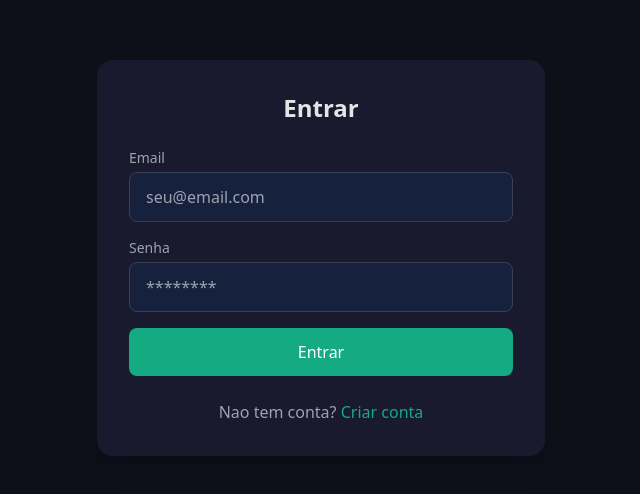
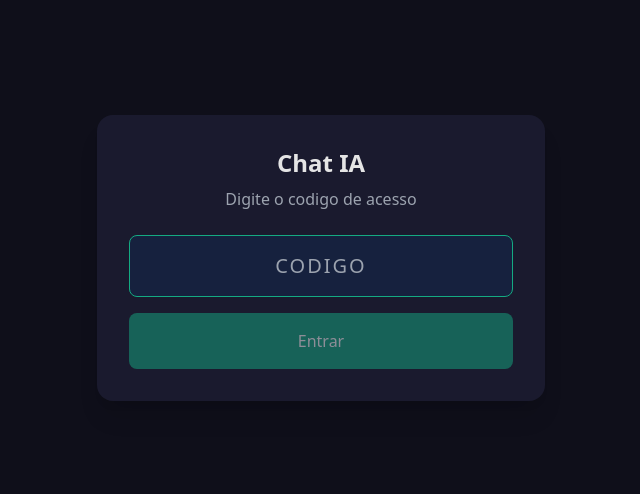
Before and after one commit to muffin-o-bot/chat-white-label, a Next.js app: page /login in a window 1280 px wide. Shown: the part 142-636 px from the top of the page, without its empty margins (319-959 px from the left). Built offline with nearby package versions, Linux system fonts and the light colour scheme.

Commit message:
feat: simplificar auth para codigo de acesso
- Remover registro (email/senha)
- Login apenas com codigo secreto (hash sha256)
- Codigo padrao: muffin2026
- Atualizar README

```diff
--- a/app/api/auth/login/route.ts
+++ b/app/api/auth/login/route.ts
@@ -1,35 +1,59 @@
 import { NextRequest, NextResponse } from 'next/server';
-import { compare } from 'bcryptjs';
 import prisma from '@/lib/prisma';
 import { createToken, setAuthCookie } from '@/lib/auth';
-import { z } from 'zod';
+import { createHash } from 'crypto';
 
-const loginSchema = z.object({
-  email: z.string().email('Email invalido'),
-  password: z.string().min(1, 'Senha obrigatoria'),
-});
+// Hash do codigo de acesso - mude isso para gerar um novo codigo
+// Para gerar: echo -n "SEU_CODIGO" | sha256sum
+const ACCESS_CODE_HASH = process.env.ACCESS_CODE_HASH ||
+  'a665a45920422f9d417e4867efdc4fb8a04a1f3fff1fa07e998e86f7f7a27ae3'; // default: "123"
 
 export async function POST(request: NextRequest) {
   try {
     const body = await request.json();
-    const { email, password } = loginSchema.parse(body);
+    const { code } = body;
 
-    // Find user
-    const user = await prisma.user.findUnique({ where: { email } });
-    if (!user) {
+    if (!code) {
       return NextResponse.json(
-        { error: 'Email ou senha incorretos' },
+        { error: 'Codigo obrigatorio' },
+        { status: 400 }
+      );
+    }
+
+    // Hash the provided code
+    const codeHash = createHash('sha256').update(code.trim()).digest('hex');
+
+    // Check if code matches
+    if (codeHash !== ACCESS_CODE_HASH) {
+      return NextResponse.json(
+        { error: 'Codigo invalido' },
         { status: 401 }
       );
     }
 
-    // Check password
-    const valid = await compare(password, user.passwordHash);
-    if (!valid) {
-      return NextResponse.json(
-        { error: 'Email ou senha incorretos' },
-        { status: 401 }
-      );
+    // Find or create the shared user
+    let user = await prisma.user.findUnique({
+      where: { email: 'shared@chat.local' }
+    });
+
+    if (!user) {
+      user = await prisma.user.create({
+        data: {
+          email: 'shared@chat.local',
+          passwordHash: 'code-based-auth',
+          name: 'Usuario',
+        },
+      });
+
+      // Create default personalization
+      await prisma.chatPersonalization.create({
+        data: {
+          userId: user.id,
+          displayName: 'Usuario',
+          tone: 'friendly',
+          model: 'gemini-2.0-flash-001',
+        },
+      });
     }
 
     // Create token and set cookie
@@ -40,20 +64,8 @@ export async function POST(request: NextRequest) {
     });
     await setAuthCookie(token);
 
-    return NextResponse.json({
-      user: {
-        id: user.id,
-        email: user.email,
-        name: user.name,
-      },
-    });
+    return NextResponse.json({ success: true });
   } catch (error) {
-    if (error instanceof z.ZodError) {
-      return NextResponse.json(
-        { error: error.errors[0].message },
-        { status: 400 }
-      );
-    }
     console.error('Login error:', error);
     return NextResponse.json(
       { error: 'Erro ao fazer login' },
--- a/app/api/auth/register/route.ts
+++ /dev/null
@@ -1,76 +0,0 @@
-import { NextRequest, NextResponse } from 'next/server';
-import { hash } from 'bcryptjs';
-import prisma from '@/lib/prisma';
-import { createToken, setAuthCookie } from '@/lib/auth';
-import { z } from 'zod';
-
-const registerSchema = z.object({
-  email: z.string().email('Email invalido'),
-  password: z.string().min(6, 'Senha deve ter no minimo 6 caracteres'),
-  name: z.string().min(2, 'Nome deve ter no minimo 2 caracteres').optional(),
-});
-
-export async function POST(request: NextRequest) {
-  try {
-    const body = await request.json();
-    const { email, password, name } = registerSchema.parse(body);
-
-    // Check if user exists
-    const existing = await prisma.user.findUnique({ where: { email } });
-    if (existing) {
-      return NextResponse.json(
-        { error: 'Email ja cadastrado' },
-        { status: 409 }
-      );
-    }
-
-    // Create user
-    const passwordHash = await hash(password, 12);
-    const user = await prisma.user.create({
-      data: {
-        email,
-        passwordHash,
-        name: name || null,
-      },
-    });
-
-    // Create default personalization
-    await prisma.chatPersonalization.create({
-      data: {
-        userId: user.id,
-        displayName: name || email.split('@')[0],
-        tone: 'friendly',
-        instructions: null,
-        model: 'gemini-2.0-flash',
-      },
-    });
-
-    // Create token and set cookie
-    const token = await createToken({
-      id: user.id,
-      email: user.email,
-      name: user.name,
-    });
-    await setAuthCookie(token);
-
-    return NextResponse.json({
-      user: {
-        id: user.id,
-        email: user.email,
-        name: user.name,
-      },
-    });
-  } catch (error) {
-    if (error instanceof z.ZodError) {
-      return NextResponse.json(
-        { error: error.errors[0].message },
-        { status: 400 }
-      );
-    }
-    console.error('Register error:', error);
-    return NextResponse.json(
-      { error: 'Erro ao criar conta' },
-      { status: 500 }
-    );
-  }
-}
--- a/app/login/page.tsx
+++ b/app/login/page.tsx
@@ -2,12 +2,10 @@
 
 import { useState } from 'react';
 import { useRouter } from 'next/navigation';
-import Link from 'next/link';
 
 export default function LoginPage() {
   const router = useRouter();
-  const [email, setEmail] = useState('');
-  const [password, setPassword] = useState('');
+  const [code, setCode] = useState('');
   const [error, setError] = useState('');
   const [loading, setLoading] = useState(false);
 
@@ -20,13 +18,13 @@ export default function LoginPage() {
       const res = await fetch('/api/auth/login', {
         method: 'POST',
         headers: { 'Content-Type': 'application/json' },
-        body: JSON.stringify({ email, password }),
+        body: JSON.stringify({ code: code.trim() }),
       });
 
       const data = await res.json();
 
       if (!res.ok) {
-        setError(data.error || 'Erro ao fazer login');
+        setError(data.error || 'Codigo invalido');
         return;
       }
 
@@ -43,9 +41,12 @@ export default function LoginPage() {
     <div className="min-h-screen flex items-center justify-center px-4">
       <div className="w-full max-w-md">
         <div className="bg-surface rounded-2xl p-8 shadow-xl">
-          <h1 className="text-2xl font-bold text-heading mb-6 text-center">
-            Entrar
+          <h1 className="text-2xl font-bold text-heading mb-2 text-center">
+            Chat IA
           </h1>
+          <p className="text-muted text-center mb-6">
+            Digite o codigo de acesso
+          </p>
 
           {error && (
             <div className="bg-red-500/10 border border-red-500/30 text-red-400 px-4 py-3 rounded-lg mb-4">
@@ -55,44 +56,25 @@ export default function LoginPage() {
 
           <form onSubmit={handleSubmit} className="space-y-4">
             <div>
-              <label className="block text-sm text-muted mb-1">Email</label>
               <input
-                type="email"
-                value={email}
-                onChange={(e) => setEmail(e.target.value)}
+                type="text"
+                value={code}
+                onChange={(e) => setCode(e.target.value)}
                 required
-                className="w-full px-4 py-3 bg-surface-alt border border-gray-700 rounded-lg text-heading focus:outline-none focus:border-primary"
-                placeholder="seu@email.com"
-              />
-            </div>
-
-            <div>
-              <label className="block text-sm text-muted mb-1">Senha</label>
-              <input
-                type="password"
-                value={password}
-                onChange={(e) => setPassword(e.target.value)}
-                required
-                className="w-full px-4 py-3 bg-surface-alt border border-gray-700 rounded-lg text-heading focus:outline-none focus:border-primary"
-                placeholder="********"
+                autoFocus
+                className="w-full px-4 py-4 bg-surface-alt border border-gray-700 rounded-lg text-heading text-center text-xl tracking-widest focus:outline-none focus:border-primary"
+                placeholder="CODIGO"
               />
             </div>
 
             <button
               type="submit"
-              disabled={loading}
-              className="w-full py-3 bg-primary hover:bg-primary-hover text-white font-medium rounded-lg transition-colors disabled:opacity-50"
+              disabled={loading || !code.trim()}
+              className="w-full py-4 bg-primary hover:bg-primary-hover text-white font-medium rounded-lg transition-colors disabled:opacity-50"
             >
-              {loading ? 'Entrando...' : 'Entrar'}
+              {loading ? 'Verificando...' : 'Entrar'}
             </button>
           </form>
-
-          <p className="mt-6 text-center text-muted">
-            Nao tem conta?{' '}
-            <Link href="/register" className="text-primary hover:underline">
-              Criar conta
-            </Link>
-          </p>
         </div>
       </div>
     </div>
--- a/app/register/page.tsx
+++ /dev/null
@@ -1,113 +0,0 @@
-'use client';
-
-import { useState } from 'react';
-import { useRouter } from 'next/navigation';
-import Link from 'next/link';
-
-export default function RegisterPage() {
-  const router = useRouter();
-  const [name, setName] = useState('');
-  const [email, setEmail] = useState('');
-  const [password, setPassword] = useState('');
-  const [error, setError] = useState('');
-  const [loading, setLoading] = useState(false);
-
-  async function handleSubmit(e: React.FormEvent) {
-    e.preventDefault();
-    setError('');
-    setLoading(true);
-
-    try {
-      const res = await fetch('/api/auth/register', {
-        method: 'POST',
-        headers: { 'Content-Type': 'application/json' },
-        body: JSON.stringify({ name, email, password }),
-      });
-
-      const data = await res.json();
-
-      if (!res.ok) {
-        setError(data.error || 'Erro ao criar conta');
-        return;
-      }
-
-      router.push('/chat');
-      router.refresh();
-    } catch {
-      setError('Erro de conexao');
-    } finally {
-      setLoading(false);
-    }
-  }
-
-  return (
-    <div className="min-h-screen flex items-center justify-center px-4">
-      <div className="w-full max-w-md">
-        <div className="bg-surface rounded-2xl p-8 shadow-xl">
-          <h1 className="text-2xl font-bold text-heading mb-6 text-center">
-            Criar Conta
-          </h1>
-
-          {error && (
-            <div className="bg-red-500/10 border border-red-500/30 text-red-400 px-4 py-3 rounded-lg mb-4">
-              {error}
-            </div>
-          )}
-
-          <form onSubmit={handleSubmit} className="space-y-4">
-            <div>
-              <label className="block text-sm text-muted mb-1">Nome</label>
-              <input
-                type="text"
-                value={name}
-                onChange={(e) => setName(e.target.value)}
-                className="w-full px-4 py-3 bg-surface-alt border border-gray-700 rounded-lg text-heading focus:outline-none focus:border-primary"
-                placeholder="Seu nome"
-              />
-            </div>
-
-            <div>
-              <label className="block text-sm text-muted mb-1">Email</label>
-              <input
-                type="email"
-                value={email}
-                onChange={(e) => setEmail(e.target.value)}
-                required
-                className="w-full px-4 py-3 bg-surface-alt border border-gray-700 rounded-lg text-heading focus:outline-none focus:border-primary"
-                placeholder="seu@email.com"
-              />
-            </div>
-
-            <div>
-              <label className="block text-sm text-muted mb-1">Senha</label>
-              <input
-                type="password"
-                value={password}
-                onChange={(e) => setPassword(e.target.value)}
-                required
-                minLength={6}
-                className="w-full px-4 py-3 bg-surface-alt border border-gray-700 rounded-lg text-heading focus:outline-none focus:border-primary"
-                placeholder="Minimo 6 caracteres"
-              />
-            </div>
-
-            <button
-              type="submit"
-              disabled={loading}
-              className="w-full py-3 bg-primary hover:bg-primary-hover text-white font-medium rounded-lg transition-colors disabled:opacity-50"
-            >
-              {loading ? 'Criando...' : 'Criar Conta'}
-            </button>
-          </form>
-
-          <p className="mt-6 text-center text-muted">
-            Ja tem conta?{' '}
-            <Link href="/login" className="text-primary hover:underline">
-              Entrar
-            </Link>
-          </p>
-        </div>
-      </div>
-    </div>
-  );
-}
```
Also changed, not shown: 2 other files (tests, documents, lock files or other folders).
